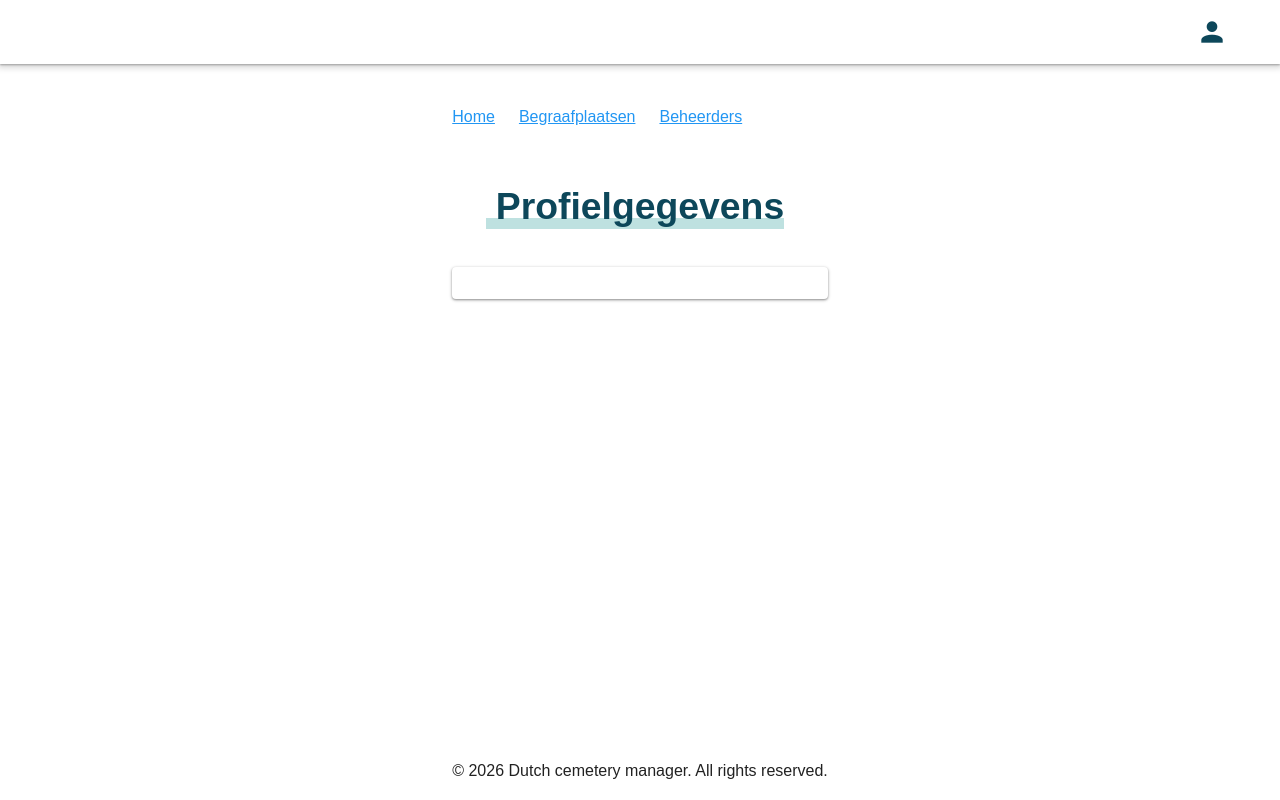
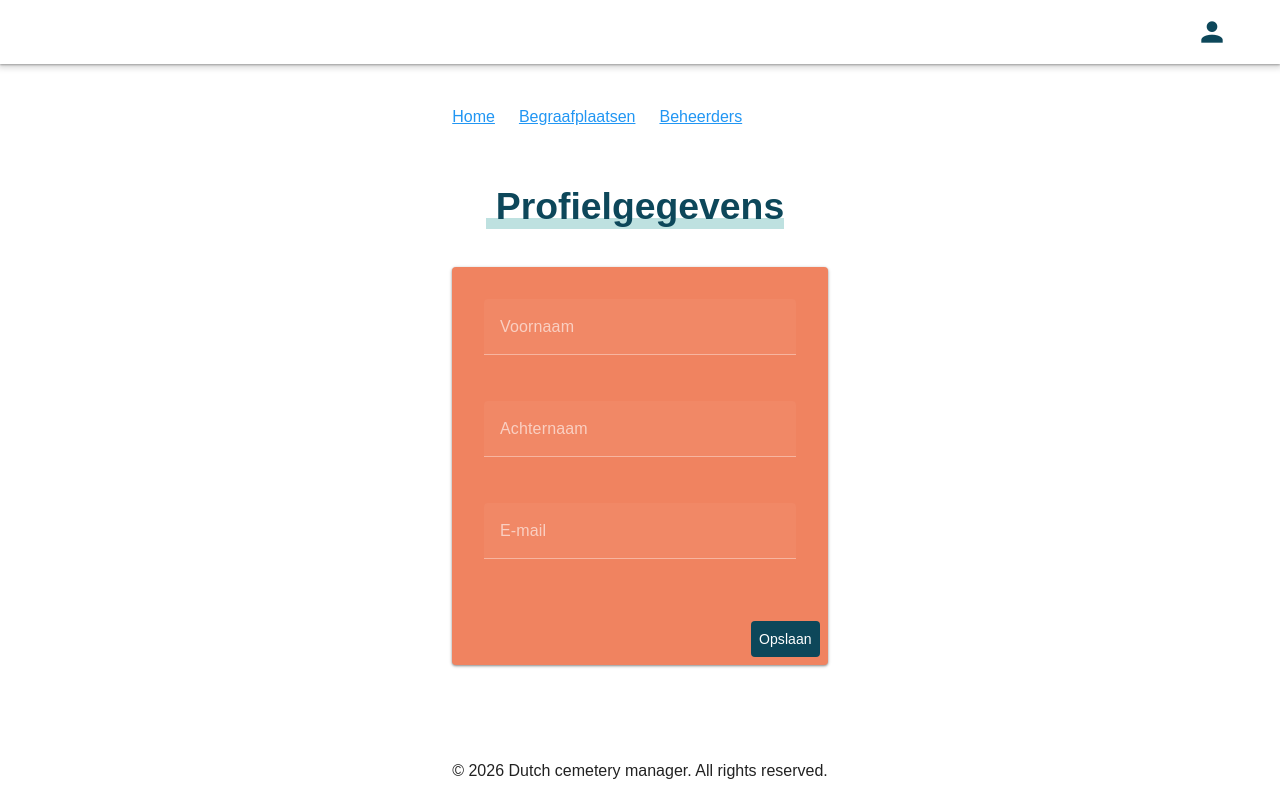
Before and after one commit to YassiraRaddahi/VKB-Gravenproject, a Vue app in the folder apps/web/: page /profiel in a window 1280 px wide. Built offline with nearby package versions, Linux system fonts and the light colour scheme; no server answers.

Commit message:
Verder met profielpagina + usergegevens uit api

```diff
--- a/apps/web/src/views/ProfileView.vue
+++ b/apps/web/src/views/ProfileView.vue
@@ -5,15 +5,66 @@
     </h2>
   </div>
 
-    <v-card>
+  <v-card color="#f08360">
     <v-card-text>
-        <!-- Profielgegevens hier -->
+      <v-form v-model="valid">
+        <v-container>
+          <v-row>
+            <v-col cols="12" >
+              <v-text-field v-model="user.first_name" :counter="10" :rules="nameRules" label="Voornaam"
+                required></v-text-field>
+            </v-col>
+</v-row>
+<v-row>
+            <v-col cols="12" >
+              <v-text-field v-model="user.last_name" :counter="10" :rules="nameRules" label="Achternaam"
+                required></v-text-field>
+            </v-col>
+</v-row>
+            <v-row>
+            <v-col cols="12">
+              <v-text-field v-model="user.email" :rules="emailRules" label="E-mail" required></v-text-field>
+            </v-col>
+          </v-row>
+        </v-container>
+      </v-form>
     </v-card-text>
+
+    <v-card-actions>
+      <v-spacer />
+      <v-btn color="#0d475a" variant="flat">
+        Opslaan
+      </v-btn>
+    </v-card-actions>
+
   </v-card>
 </template>
 
 <script setup>
-// logica, imports, props, reactive state
+import { ref, onMounted } from 'vue'
+import axios from 'axios'
+
+const user = ref({})
+
+
+const url = 'http://localhost:3001/api/login'
+
+onMounted(() => {
+  axios.post(url, {
+    email: 'j.kempenaar@kerkrentmeester.nl',
+    password: 'test123'
+  })
+    .then(response => {
+      console.log(response)
+      user.value = response.data.user
+    })
+    .catch(error => {
+      console.error("Fout bij ophalen gebruikersgegevens:", error)
+    })
+}
+
+)
+
 </script>
 
 <style scoped>
```
Lines whose indentation alone changed are shown as unchanged.
